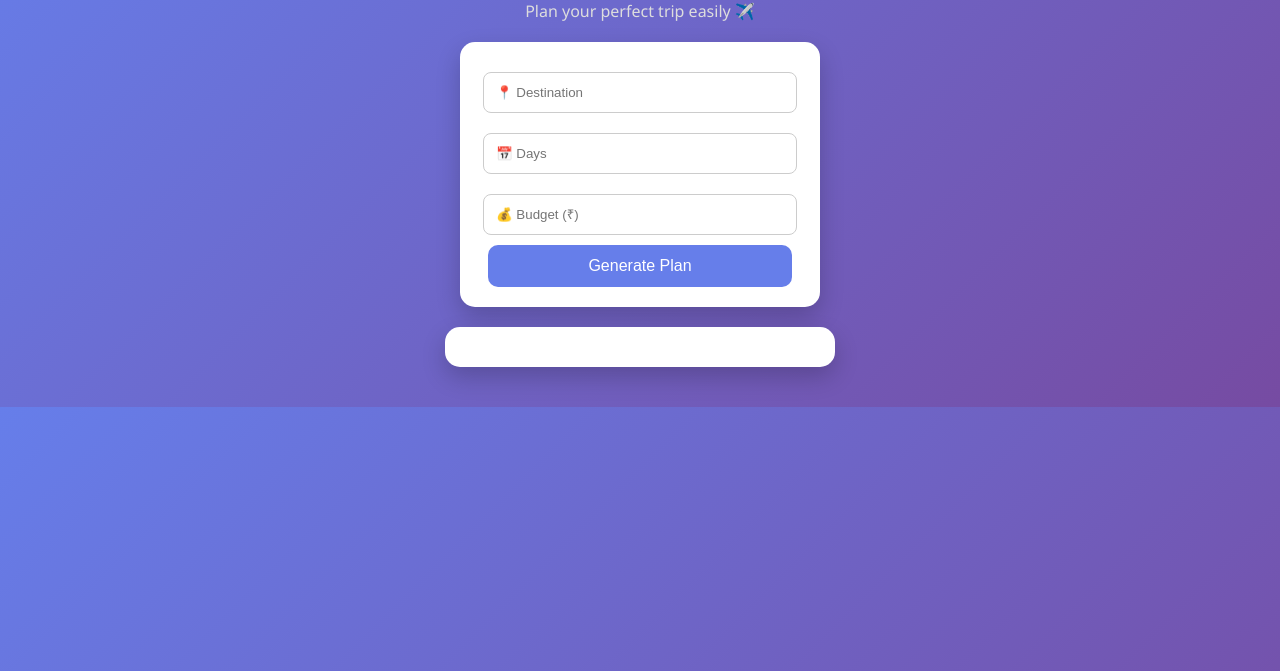
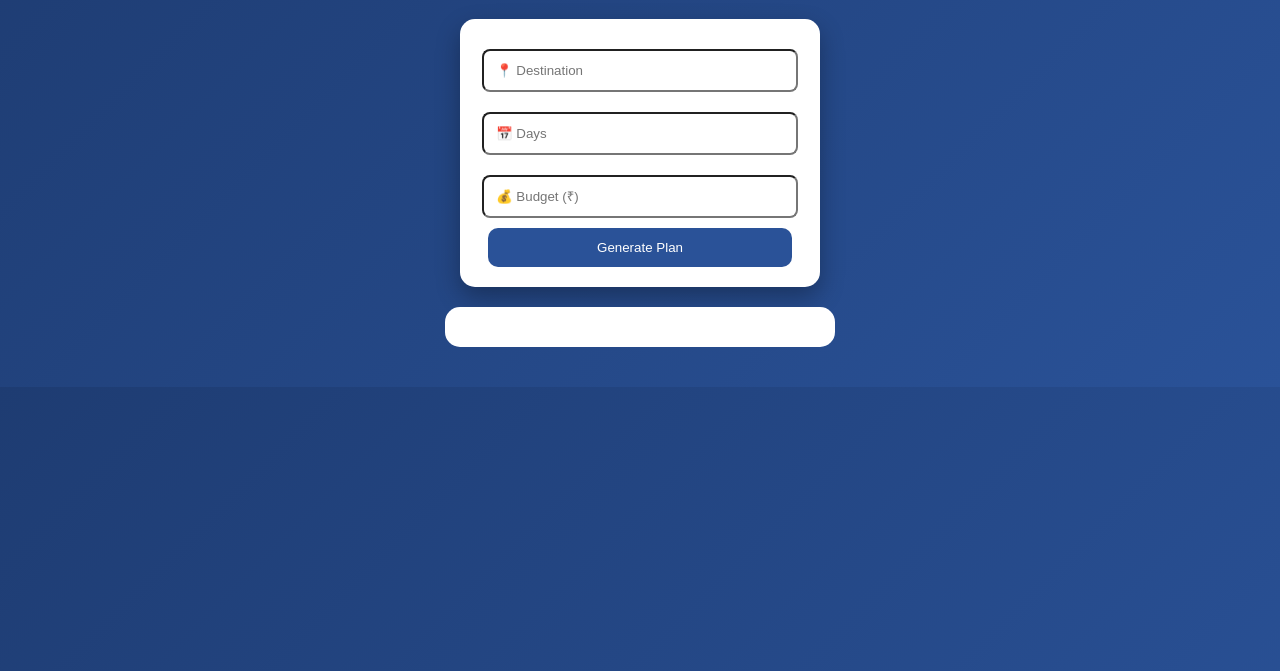
Before and after one commit to akansha0104/travel-planner, a plain HTML site: page index.html in a window 1280 px wide. Shown: the part 129-800 px from the top of the page. Drawn offline with Linux system fonts and the light colour scheme.

Commit message:
Refactor CSS styles for improved design
Updated styles for body, card, button, and input elements.

```diff
--- a/style.css
+++ b/style.css
@@ -1,7 +1,7 @@
 body {
     margin: 0;
     font-family: 'Segoe UI', sans-serif;
-    background: linear-gradient(135deg, #667eea, #764ba2);
+    background: linear-gradient(135deg, #1e3c72, #2a5298);
     color: #333;
 }
 
@@ -12,11 +12,6 @@ body {
 
 header h1 {
     color: white;
-    font-size: 2.5rem;
-}
-
-header p {
-    color: #ddd;
 }
 
 .card {
@@ -25,7 +20,7 @@ header p {
     margin: 20px auto;
     width: 320px;
     border-radius: 15px;
-    box-shadow: 0px 10px 25px rgba(0,0,0,0.2);
+    box-shadow: 0px 10px 25px rgba(0,0,0,0.3);
 }
 
 input {
@@ -33,29 +28,15 @@ input {
     padding: 12px;
     margin: 10px 0;
     border-radius: 8px;
-    border: 1px solid #ccc;
-    outline: none;
-}
-
-input:focus {
-    border-color: #667eea;
 }
 
 button {
     width: 95%;
     padding: 12px;
-    background: #667eea;
+    background: #2a5298;
     color: white;
     border: none;
     border-radius: 10px;
-    font-size: 16px;
-    cursor: pointer;
-    transition: 0.3s;
-}
-
-button:hover {
-    background: #5a67d8;
-    transform: scale(1.05);
 }
 
 .result-card {
@@ -64,14 +45,4 @@ button:hover {
     width: 350px;
     padding: 20px;
     border-radius: 15px;
-    box-shadow: 0px 10px 25px rgba(0,0,0,0.2);
-    text-align: left;
 }
-
-.result-card h2 {
-    color: #667eea;
-}
-
-.result-card h3 {
-    margin-top: 15px;
-}
```
